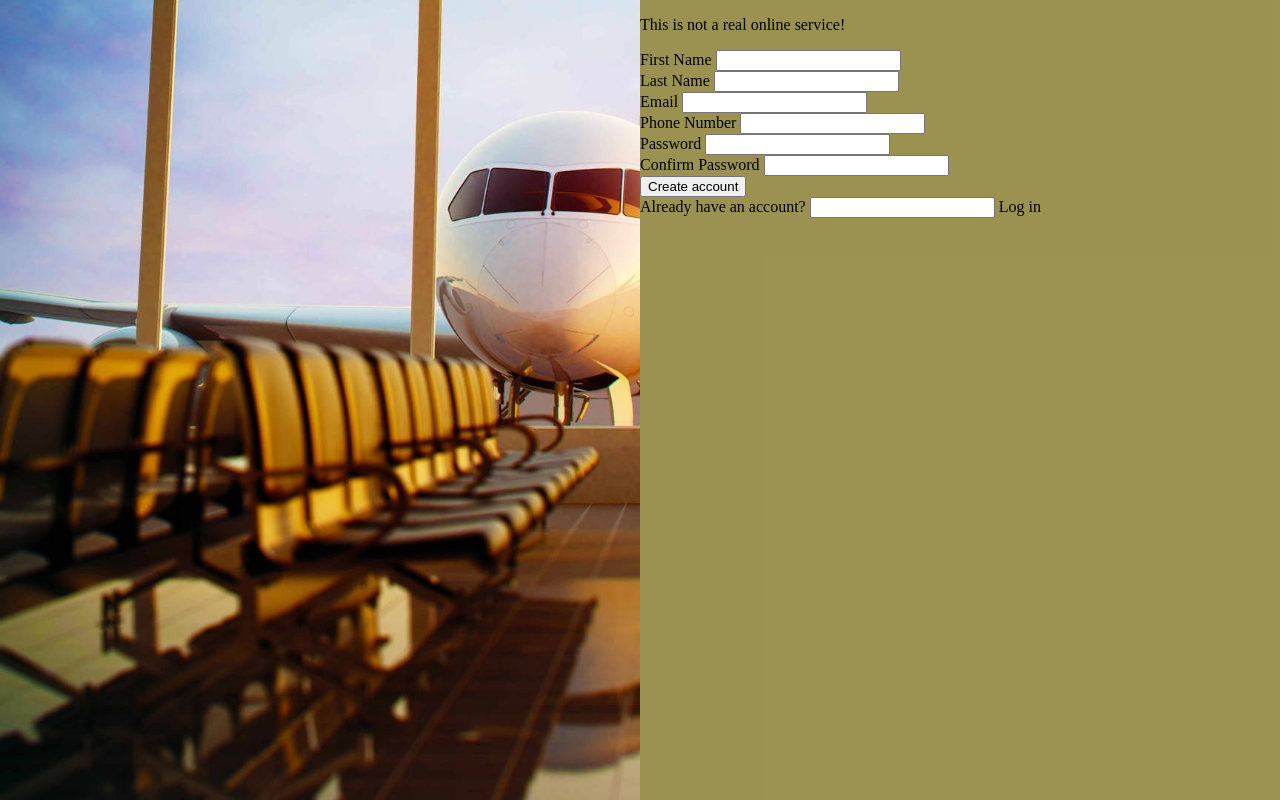
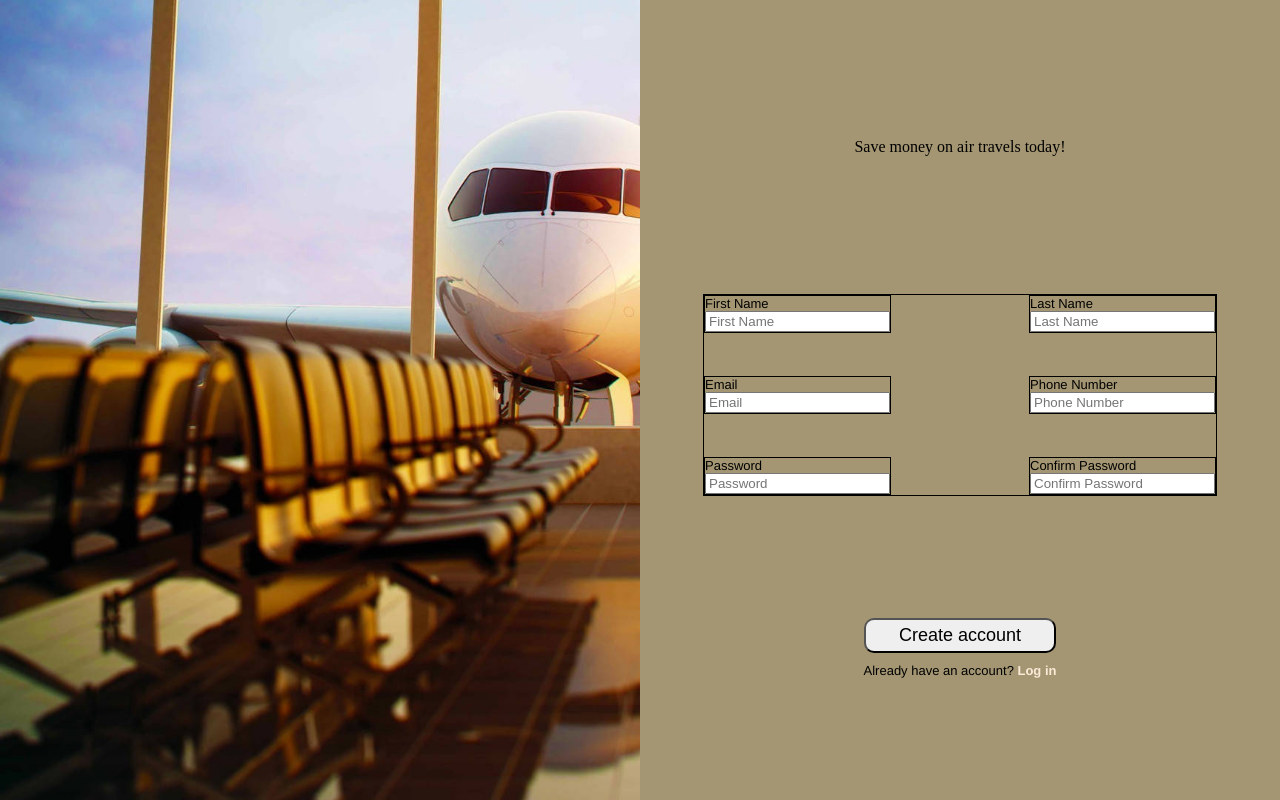
Before and after one commit to tong03/signForm, a plain HTML site: page index.html in a window 1280 px wide. Drawn offline with Linux system fonts and the light colour scheme.

Commit message:
Division of input layouts using flexbox
Utilized flexbox to distribute the buttons, inputs, and labels to a desired
format across the right half of the screen.

```diff
--- a/index.html
+++ b/index.html
@@ -13,43 +13,48 @@
         </div>
     </div>
     <div class="split right">
-        <p>This is not a real online service!</p>
-        <form>
-            <div>
+        <p>Save money on air travels today!</p>
+        <form class="mForm">
+            <div class="row1">
+                <div class="group1">
                     <label for="fName">First Name</label>
-                <input type="text" id="fName" name="firstName">
+                    <input type="text" id="fName" name="firstName" placeholder="First Name">
                 </div>
 
-            <div>
+                <div class="group2">
                     <label for="lName">Last Name</label>
-                <input type="text" id="lName" name="lastName">
+                    <input type="text" id="lName" name="lastName" placeholder="Last Name">
+                </div>
             </div>
 
-            <div>
+            <div class="row2">
+                <div class="group3">
                     <label for="mail">Email</label>
-                <input type="text" id="mail" name="email">
+                    <input type="text" id="mail" name="email" placeholder="Email">
                 </div>
 
-            <div>
+                <div class="group4">
                     <label for="phone">Phone Number</label>
-                <input type="tel" id="phone" name="phone">
+                    <input type="tel" id="phone" name="phone" placeholder="Phone Number">
+                </div>
             </div>
 
-            <div>
+            <div class="row3">
+                <div class="group5">
                     <label for="pass">Password</label>
-                <input type="password" id="pass" name="pass">
+                    <input type="password" id="pass" name="pass" placeholder="Password">
                 </div>
 
-            <div>
+                <div class="group6">
                     <label for="cpass">Confirm Password</label>
-                <input type="password" id="cpass" name="cpass">
+                    <input type="password" id="cpass" name="cpass" placeholder="Confirm Password">
+                </div>
             </div>
         </form>
-        <button>Create account</button>
-        <div>
-            <label>Already have an account?</label>
-            <input type="url">
-            <span>Log in</span>
+
+        <div class="account">
+            <button class="create">Create account</button>
+            <label>Already have an account? <span class="login">Log in</span></label>
         </div>
     </div>
 </body>
--- a/main.css
+++ b/main.css
@@ -48,11 +48,70 @@ body {
 }
 
 .right {
-    background-color: rgba(119, 106, 18, 0.73);
-
+    background-color: rgba(114, 92, 38, 0.643);
     position: absolute;
     right: 0px;
 
     width: 50%;
     height: 100%;
+
+    display: flex;
+    flex-direction: column;
+    align-items: center;
+    justify-content: space-evenly;
+
 }
+
+.login {
+    color:antiquewhite;
+    font-weight: bolder;
+}
+
+.account {
+    display: flex;
+    flex-direction: column;
+
+    gap: 10px;
+    font-family:'Franklin Gothic Medium', 'Arial Narrow', Arial, sans-serif;
+    font-size: small;
+}
+
+.create {
+    width: 100%;
+    font-size: large;
+
+    border-radius: 10px;
+    padding: 5px 10px;
+}
+
+.create:hover {
+    opacity: 70%;
+}
+
+.mForm {
+    display: flex;
+    flex-direction: column;
+    justify-content: space-between;
+
+
+    border: 1px solid black;
+    height: 200px;
+    width: 80%;
+}
+
+.row1, .row2, .row3 {
+    display: flex;
+    justify-content: space-between;
+
+    width: 100%;
+}
+
+.group1, .group2, .group3,
+.group4, .group5, .group6 {
+    display:flex;
+    flex-direction: column;
+
+    border: 1px solid black;
+    font-family:'Franklin Gothic Medium', 'Arial Narrow', Arial, sans-serif;
+    font-size: small;
+}
```
Lines whose indentation alone changed are shown as unchanged.
